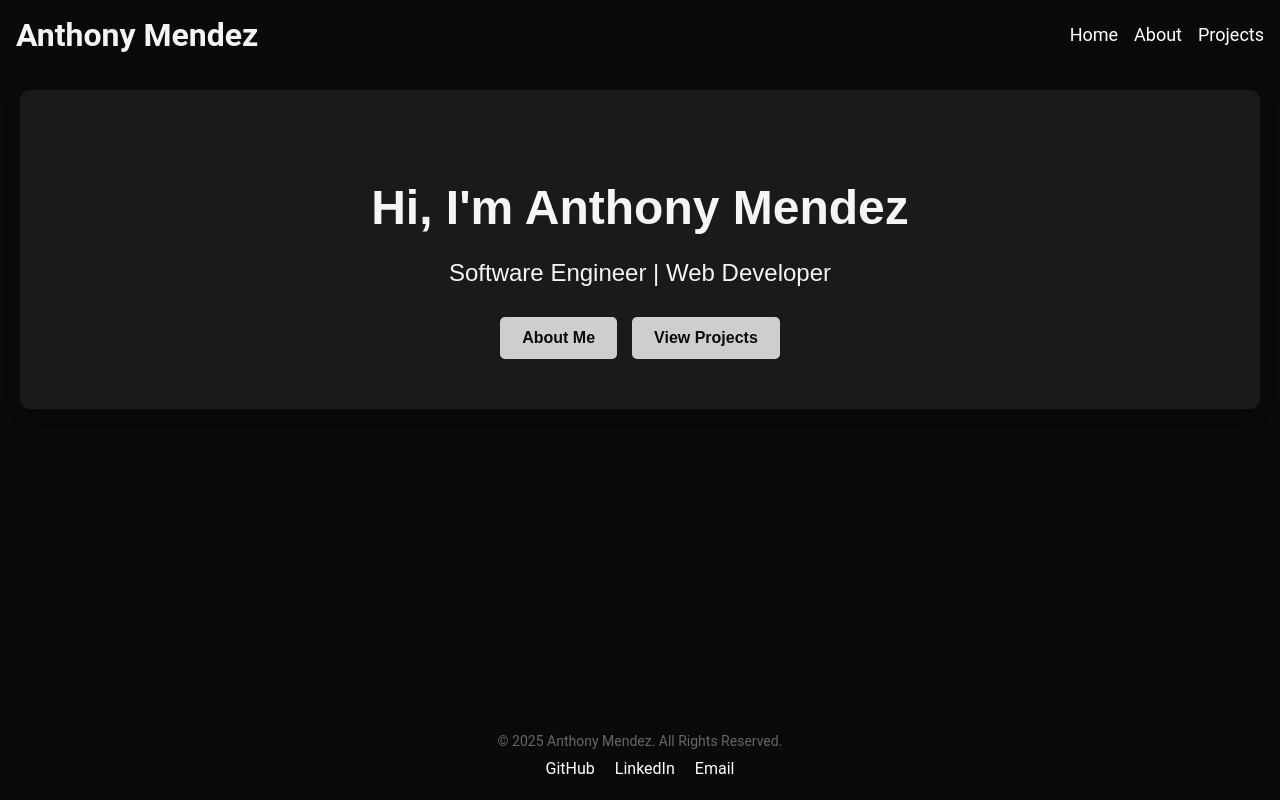
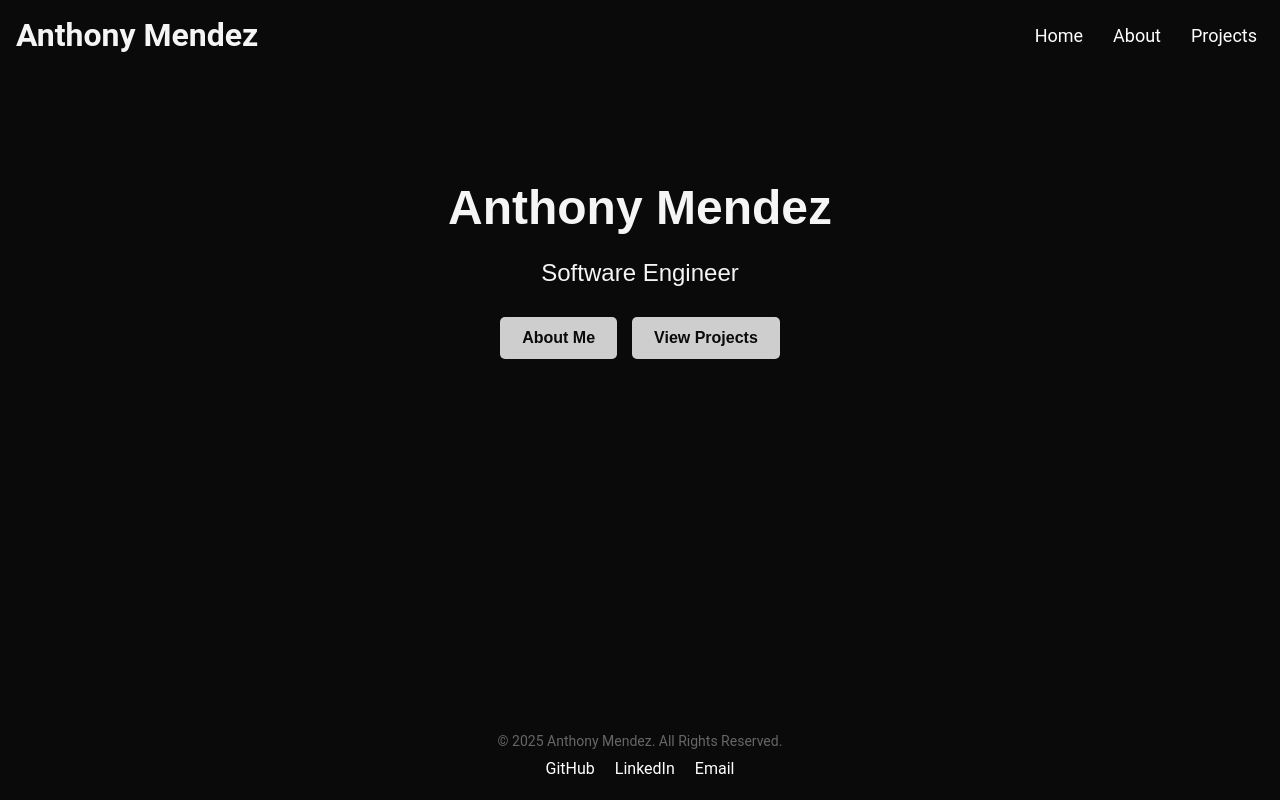
Before and after one commit to Antheagao/portfolio, a React (Vite) app: page / in a window 1280 px wide. Built offline with nearby package versions, Linux system fonts and the light colour scheme.

Commit message:
changed style in home section

```diff
--- a/src/components/Header/Header.css
+++ b/src/components/Header/Header.css
@@ -14,7 +14,7 @@
 }
 
 .title:hover {
-  color: #007bff;
+  color: #D3D3D3;
 }
 
 .nav {
@@ -26,12 +26,14 @@
 .link {
   color: white;
   text-decoration: none;
-  border-bottom: 2px solid transparent; /* Transparent border by default */
+  padding: 5px;
+  border: 2px solid transparent;
 }
 
 .link:hover {
-  color: #007bff;
-  border-bottom: 2px solid #007bff;
+  border: 2px solid white;
+
+  border-radius: 10%;
 }
 
 @media (max-width: 768px) {
--- a/src/pages/Home/Home.css
+++ b/src/pages/Home/Home.css
@@ -8,11 +8,11 @@
 /* Hero Section */
 .hero-section {
   text-align: center;
-  background-color: #1A1A1A; /* Dark gray */
+  background-color: #0A0A0A; /* Dark gray */
   color: #F5F5F5; /* Off-white */
   padding: 50px 20px;
   border-radius: 10px;
-  box-shadow: 0 5px 15px rgba(0, 0, 0, 0.2);
+
 }
 
 .hero-heading {
--- a/src/pages/Home/Home.jsx
+++ b/src/pages/Home/Home.jsx
@@ -6,9 +6,9 @@ function Home() {
   return (
     <div className="home-container">
       <section className="hero-section">
-        <h1 className="hero-heading">Hi, I'm Anthony Mendez</h1>
+        <h1 className="hero-heading">Anthony Mendez</h1>
         <p className="hero-subtext">
-          Software Engineer | Web Developer
+          Software Engineer
         </p>
         <div className="hero-buttons">
           <Link to="/about" className="hero-button">
```
